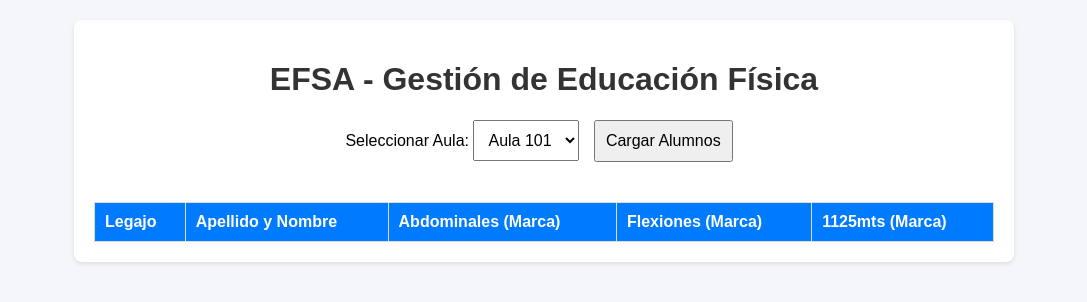
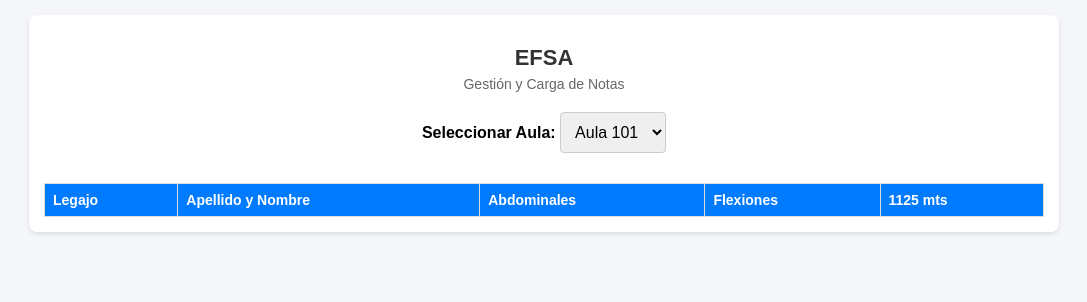
Before and after one commit to edfisicaefsa-ops/edfisica, a plain HTML site: page index.html in a window 1280 px wide. Shown: the whole page, without its empty margins (96-1183 px from the left). Drawn offline with Linux system fonts and the light colour scheme; no server answers.

Commit message:
Add files via upload

```diff
--- a/index.html
+++ b/index.html
@@ -3,24 +3,32 @@
 <head>
   <meta charset="UTF-8">
   <meta name="viewport" content="width=device-width, initial-scale=1.0">
-  <title>EFSA - Evaluación Física y Teórica</title>
+  <title>EFSA - Registro de Notas</title>
   <link rel="manifest" href="manifest.json">
   <style>
     body {
       font-family: Arial, sans-serif;
       margin: 0;
-      padding: 20px;
+      padding: 15px;
       background-color: #f4f6f9;
     }
     h1 {
       color: #333;
       text-align: center;
+      font-size: 22px;
+      margin-bottom: 5px;
+    }
+    .subtitle {
+      text-align: center;
+      color: #666;
+      font-size: 14px;
+      margin-bottom: 20px;
     }
     .container {
-      max-width: 900px;
+      max-width: 1000px;
       margin: 0 auto;
       background: white;
-      padding: 20px;
+      padding: 15px;
       border-radius: 8px;
       box-shadow: 0 2px 4px rgba(0,0,0,0.1);
     }
@@ -28,20 +36,22 @@
       margin-bottom: 20px;
       text-align: center;
     }
-    select, button {
+    select {
       padding: 10px;
       font-size: 16px;
-      margin-right: 10px;
+      border-radius: 4px;
+      border: 1px solid #ccc;
     }
     table {
       width: 100%;
       border-collapse: collapse;
-      margin-top: 20px;
+      margin-top: 10px;
     }
     th, td {
       border: 1px solid #ddd;
-      padding: 10px;
+      padding: 8px;
       text-align: left;
+      font-size: 14px;
     }
     th {
       background-color: #007bff;
@@ -50,53 +60,60 @@
     input[type="text"] {
       width: 60px;
       padding: 5px;
+      text-align: center;
     }
     .loading {
       text-align: center;
       font-style: italic;
       color: #666;
-      margin-top: 20px;
+      margin: 20px 0;
     }
   </style>
 </head>
 <body>
 
   <div class="container">
-    <h1>EFSA - Gestión de Educación Física</h1>
+    <h1>EFSA</h1>
+    <div class="subtitle">Gestión y Carga de Notas</div>
 
+    <!-- SELECCIÓN DE AULA AUTOMÁTICA -->
     <div class="selector-aula">
-      <label for="selectAula">Seleccionar Aula: </label>
-      <select id="selectAula">
+      <label for="selectAula"><strong>Seleccionar Aula: </strong></label>
+      <select id="selectAula" onchange="cargarDatosAula()">
         <option value="101">Aula 101</option>
         <option value="102">Aula 102</option>
         <option value="103">Aula 103</option>
       </select>
-      <button onclick="cargarDatosAula()">Cargar Alumnos</button>
     </div>
 
-    <div id="loading" class="loading" style="display: none;">Cargando alumnos desde Google Sheets...</div>
+    <div id="loading" class="loading" style="display: none;">Cargando alumnos de la planilla...</div>
 
+    <!-- TABLA DE ALUMNOS -->
     <div style="overflow-x: auto;">
       <table>
         <thead>
           <tr>
             <th>Legajo</th>
             <th>Apellido y Nombre</th>
-            <th>Abdominales (Marca)</th>
-            <th>Flexiones (Marca)</th>
-            <th>1125mts (Marca)</th>
+            <th>Abdominales</th>
+            <th>Flexiones</th>
+            <th>1125 mts</th>
           </tr>
         </thead>
         <tbody id="tabla-cuerpo">
-          <!-- Los alumnos aparecerán acá dinámicamente -->
+          <!-- Los alumnos cargados a mano en Google Sheets aparecerán acá solos -->
         </tbody>
       </table>
     </div>
   </div>
 
   <script>
-    // Tu URL oficial de Google Apps Script
     const API_URL = "https://script.google.com/macros/s/AKfycbzhD-cPETpNZ8QvMTJ5qJr9yh0cv0pgOcUEG-oEVVOr1onNFPsxDz9yBFAH_8aigLJWAA/exec";
+
+    // Carga automática al iniciar la página y al cambiar de aula
+    window.onload = function() {
+      cargarDatosAula();
+    };
 
     async function cargarDatosAula() {
       const aula = document.getElementById("selectAula").value;
@@ -113,7 +130,7 @@
         loadingDiv.style.display = "none";
 
         if (resultado.status === "success") {
-          if (resultado.alumnos.length === 0) {
+          if (!resultado.alumnos || resultado.alumnos.length === 0) {
             tablaCuerpo.innerHTML = `<tr><td colspan="5" style="text-align:center;">No hay alumnos cargados en el aula ${aula}.</td></tr>`;
             return;
           }
@@ -123,9 +140,9 @@
             tr.innerHTML = `
               <td>${alumno.legajo}</td>
               <td>${alumno.apellido}, ${alumno.nombre}</td>
-              <td><input type="text" value="${alumno.abdominalesMarca}" onchange="guardarCambio('${aula}', '${alumno.legajo}', 'abdominales', this.value)"></td>
-              <td><input type="text" value="${alumno.flexionesMarca}" onchange="guardarCambio('${aula}', '${alumno.legajo}', 'flexiones', this.value)"></td>
-              <td><input type="text" value="${alumno.m1125Marca}" onchange="guardarCambio('${aula}', '${alumno.legajo}', '1125mts', this.value)"></td>
+              <td><input type="text" value="${alumno.abdominalesMarca || ''}" onchange="guardarCambio('${aula}', '${alumno.legajo}', 'abdominales', this.value)"></td>
+              <td><input type="text" value="${alumno.flexionesMarca || ''}" onchange="guardarCambio('${aula}', '${alumno.legajo}', 'flexiones', this.value)"></td>
+              <td><input type="text" value="${alumno.m1125Marca || ''}" onchange="guardarCambio('${aula}', '${alumno.legajo}', '1125mts', this.value)"></td>
             `;
             tablaCuerpo.appendChild(tr);
           });
@@ -157,7 +174,7 @@
         if (resultado.status !== "success") {
           console.error("Error al guardar en la hoja:", resultado.message);
         } else {
-          console.log("Guardado exitoso");
+          console.log("Nota guardada automáticamente");
         }
       } catch (error) {
         console.error("Error de red al intentar guardar:", error);
```
